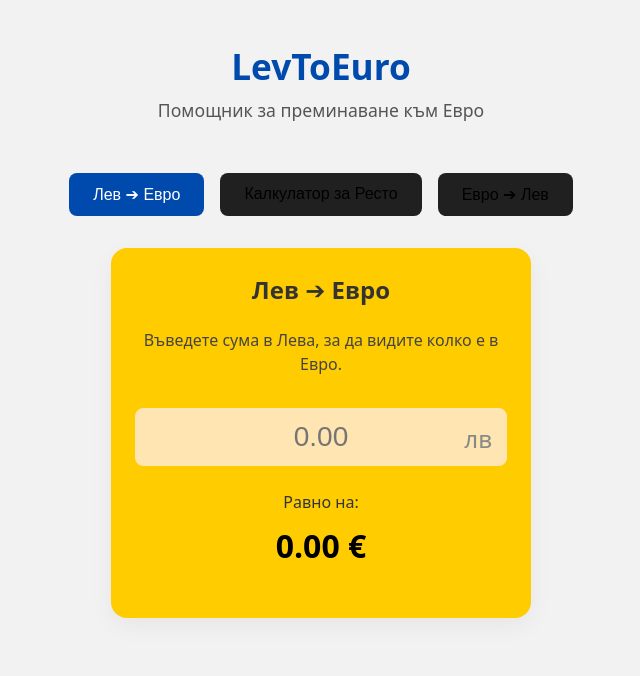
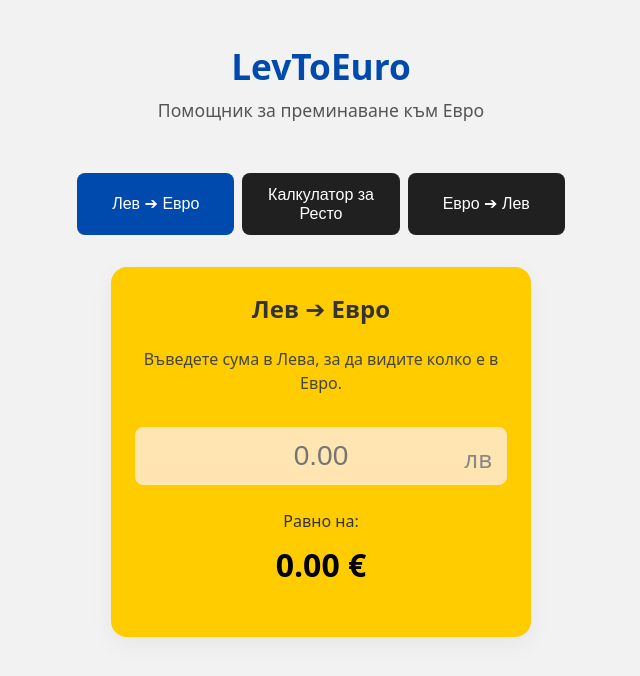
Before and after one commit to Jahnny9561/LevToEuro, a React (Vite) app: page / in a window 1280 px wide. Shown: the top 676 px of the page, without its empty margins (319-959 px from the left). Built offline with nearby package versions, Linux system fonts and the light colour scheme.

Commit message:
Viewport fix on smaller screens.

```diff
--- a/index.html
+++ b/index.html
@@ -3,7 +3,7 @@
   <head>
     <meta charset="UTF-8" />
     <link rel="icon" type="image/svg+xml" href="/pwa-512x512.png" />
-    <meta name="viewport" content="width=device-width, initial-scale=1.0, maximum-scale=1.0, user-scalable=no">
+    <meta name="viewport" content="width=device-width, initial-scale=1.0">
     <meta name="theme-color" content="#ffcc00" />
     <title>LevToEuro</title>
   </head>
--- a/src/App.css
+++ b/src/App.css
@@ -1,8 +1,8 @@
 /* src/App.css */
 #root {
-  max-width: 1280px;
+  max-width: 600px;
   margin: 0 auto;
-  padding: 2rem;
+  padding: 1rem;
   text-align: center;
 }
 
@@ -32,19 +32,27 @@
 .App-nav {
   display: flex;
   justify-content: center;
-  gap: 1rem;
+  gap: 8px;
   margin-bottom: 2rem;
 }
 
 .App-nav button {
+  flex: 1;
+  min-width: 0;
   padding: 0.75rem 1.5rem;
   font-size: 1rem;
   font-weight: 500;
   border: none;
   background-color: #202020;
+  color: white;
   border-radius: 8px;
   cursor: pointer;
   transition: all 0.2s ease;
+
+  display: flex;
+  align-items: center;
+  justify-content: center;
+  line-height: 1.2;
 }
 
 .App-nav button.active {
@@ -54,8 +62,15 @@
 }
 
 .App-nav button:not(.active):hover {
-  background-color: #004aad;
+  background-color: #333;
   border: 1px solid #ccc;
+}
+
+@media (max-width: 350px) {
+  .App-nav button {
+    font-size: 0.8rem;
+    padding: 0.5rem 2px;
+  }
 }
 
 main {
```
